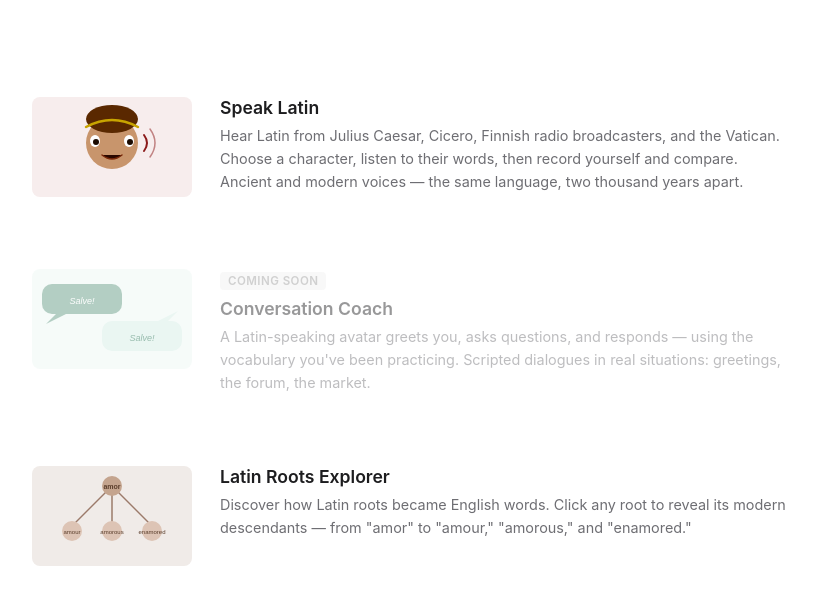
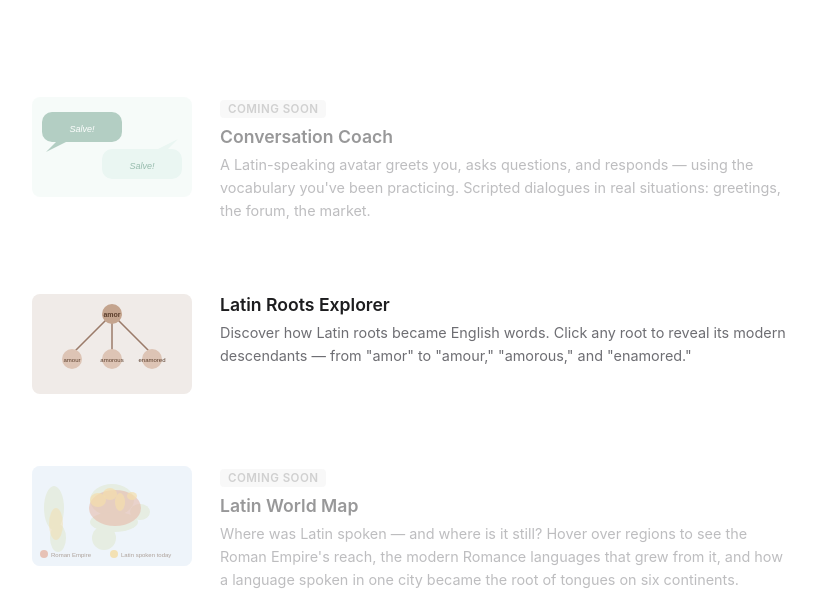
Before and after one commit to lamkalm/latin-explorer, a plain HTML site: page index.html in a window 1280 px wide. Shown: the part 193-800 px from the top of the page, without its empty margins (228-1044 px from the left). Drawn offline with Linux system fonts and the light colour scheme; no server answers.

Commit message:
Remove Speak Latin section from homepage and update README to focus on Latin Roots Explorer

```diff
--- a/index.html
+++ b/index.html
@@ -137,30 +137,6 @@
 
 <main class="sketch-list">
 
-  <!-- ── Speak Latin ── -->
-  <a href="pronunciation.html" class="sketch-row">
-    <div class="thumbnail" id="speakThumb">
-      <!-- Filled by JS from Wikipedia; falls back to this SVG if offline -->
-      <svg viewBox="0 0 160 100" xmlns="http://www.w3.org/2000/svg">
-        <rect width="160" height="100" fill="#f7eded"/>
-        <circle cx="80" cy="46" r="26" fill="#c8956c"/>
-        <ellipse cx="80" cy="22" rx="26" ry="14" fill="#5a2800"/>
-        <ellipse cx="63" cy="44" rx="5" ry="6" fill="white"/>
-        <ellipse cx="97" cy="44" rx="5" ry="6" fill="white"/>
-        <circle cx="64" cy="45" r="3" fill="#1a0a00"/>
-        <circle cx="98" cy="45" r="3" fill="#1a0a00"/>
-        <path d="M 70 58 Q 80 66 90 58" stroke="#7a2a0a" fill="#2a0800" stroke-width="1.5" stroke-linecap="round"/>
-        <path d="M 54 30 Q 80 16 106 30" stroke="#c8a400" fill="none" stroke-width="2.5" stroke-linecap="round"/>
-        <path d="M 112 38 Q 118 46 112 54" stroke="#8b1a1a" fill="none" stroke-width="2" stroke-linecap="round"/>
-        <path d="M 118 32 Q 128 46 118 60" stroke="#8b1a1a" fill="none" stroke-width="1.5" stroke-linecap="round" opacity=".5"/>
-      </svg>
-    </div>
-    <div class="sketch-info">
-      <h2>Speak Latin</h2>
-      <p>Hear Latin from Julius Caesar, Cicero, Finnish radio broadcasters, and the Vatican. Choose a character, listen to their words, then record yourself and compare. Ancient and modern voices — the same language, two thousand years apart.</p>
-    </div>
-  </a>
-
   <!-- ── Placeholder: Conversation Coach ── -->
   <div class="sketch-row placeholder">
     <div class="thumbnail" id="convThumb">
```
Also changed, not shown: 1 other file.
